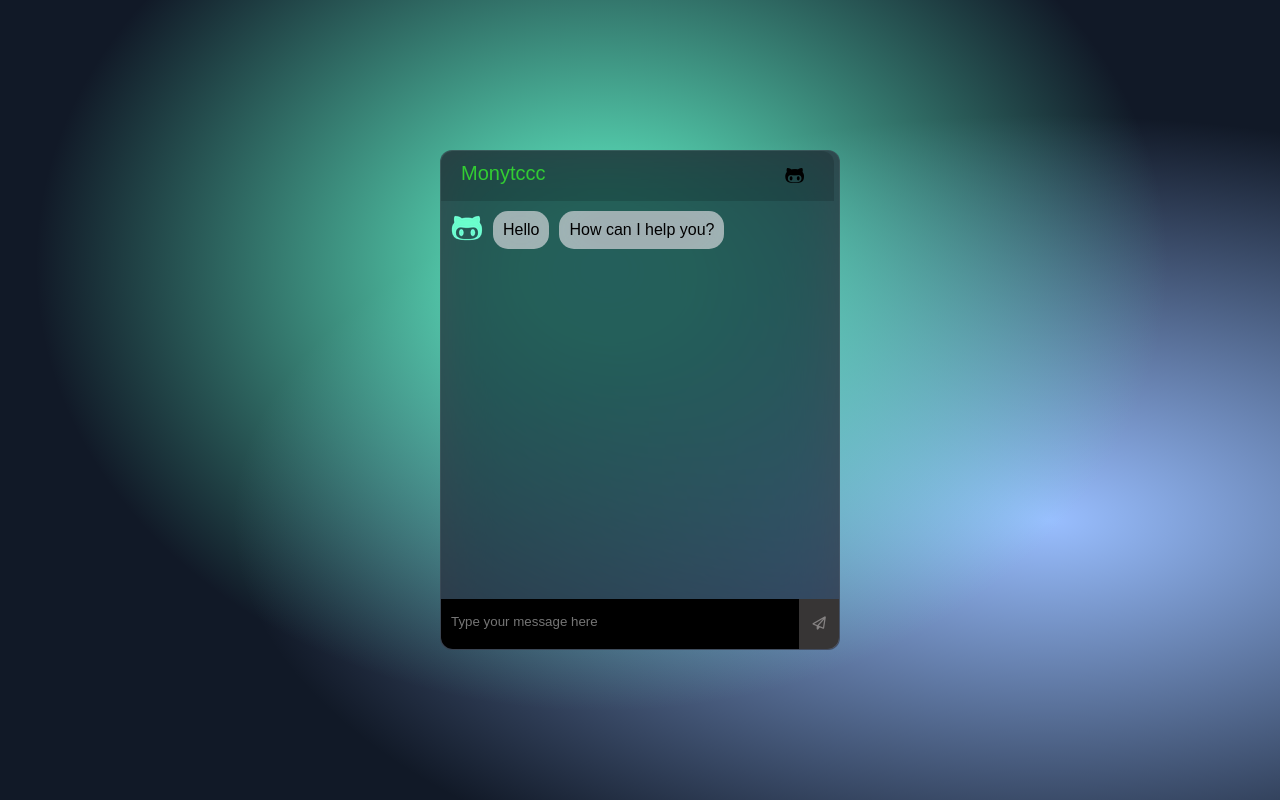
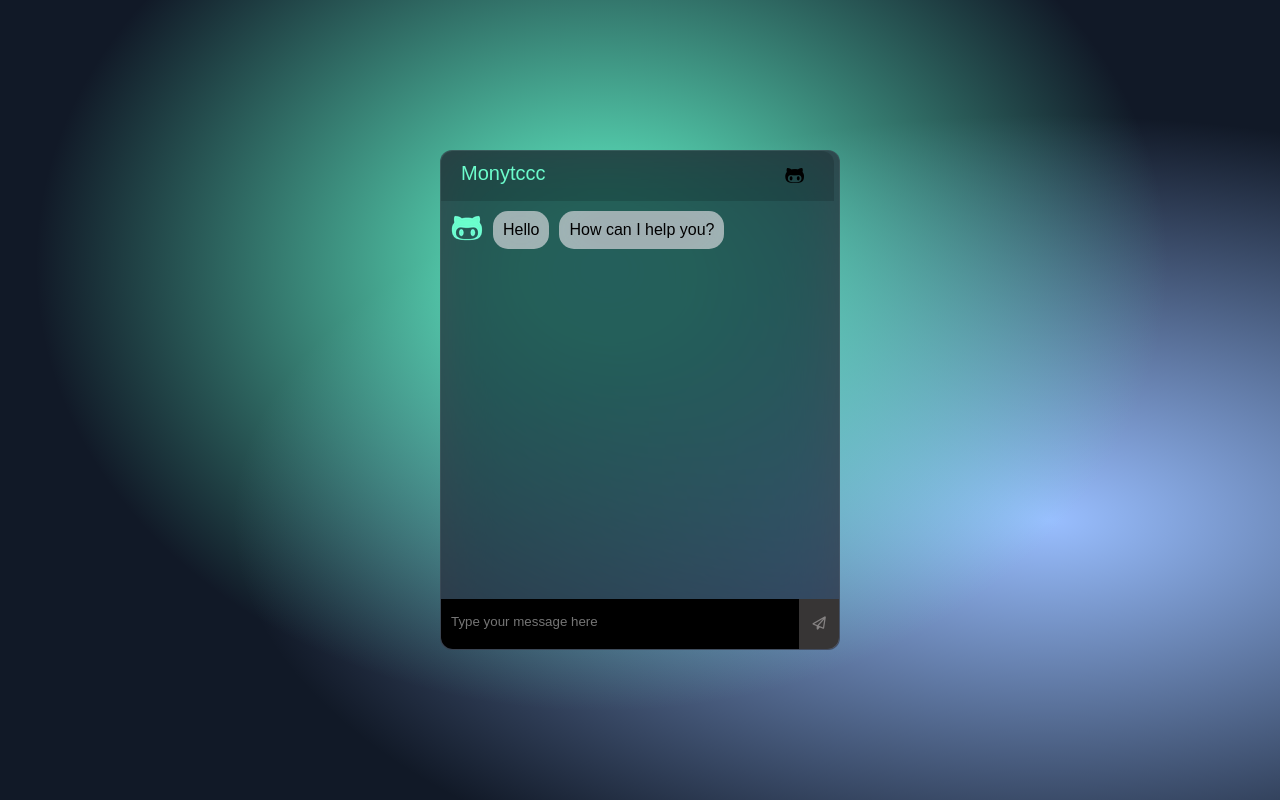
Before and after one commit to Monytccc/SH-8261625, a website built with Vite: page index.html in a window 1280 px wide. Built offline with nearby package versions, Linux system fonts and the light colour scheme; some packages are replaced by stand-ins of ours; no server answers; files whose address does not match are found by name.

Commit message:
Update index.html

```diff
--- a/index.html
+++ b/index.html
@@ -12,7 +12,7 @@
     <div class="chatCard">
       <div class="head">
         <div class="left">
-          <div class="name" style="color: #32CD32;">Monytccc</div>
+          <div class="name" style="color: #6cfccc;">Monytccc</div>
         </div>
         <div class="fiftyper">
           <a href="https://www.monytccc.eu.org/" target="_blank"><i class="fa-brands fa-github-alt"></i></a>
```
